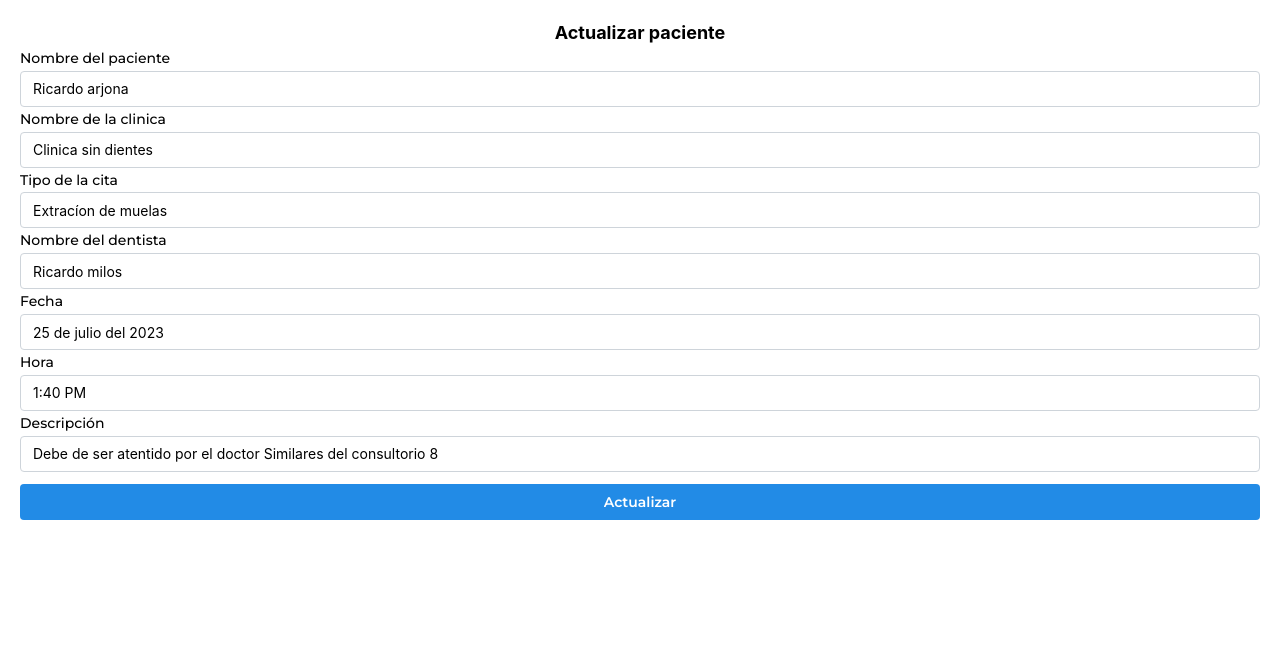
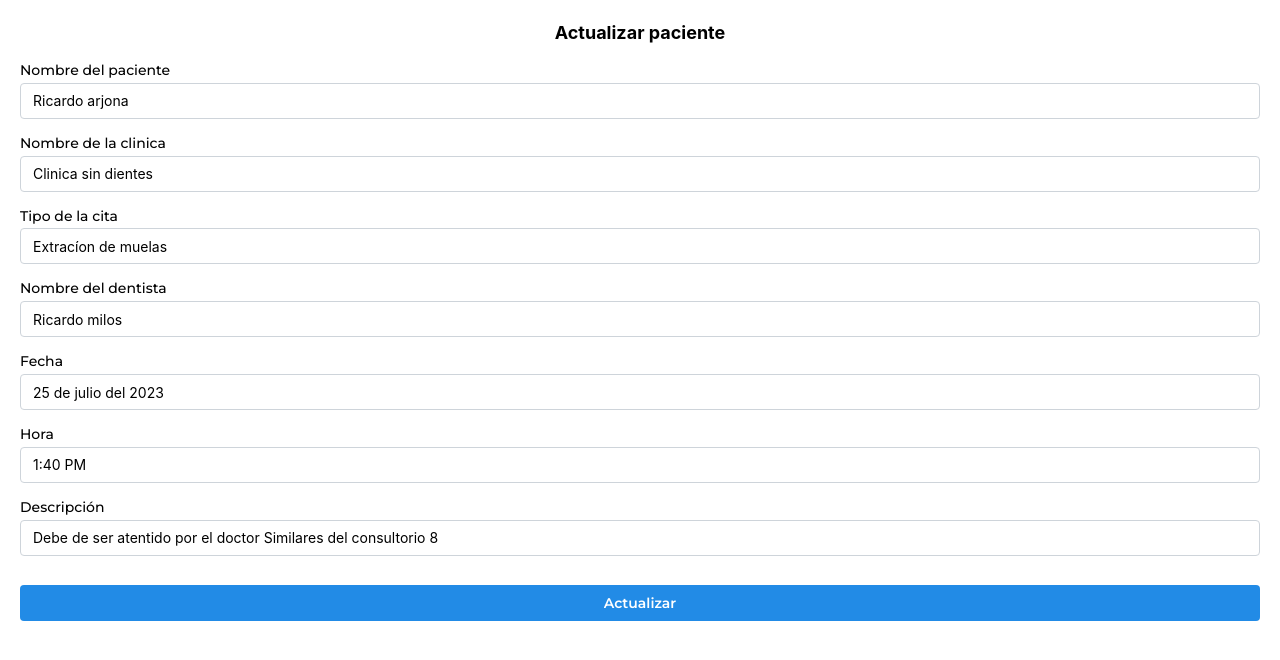
Before and after one commit to alanvviera/DentalSystem, a Next.js app: page /form_example/update in a window 1280 px wide. Shown: the top 660 px of the page. Built offline with nearby package versions, Linux system fonts and the light colour scheme; no server answers.

Commit message:
Added margin in mantineForm inputs

```diff
--- a/components/MantineForm/MantineForm.jsx
+++ b/components/MantineForm/MantineForm.jsx
@@ -1,5 +1,5 @@
 import { useForm } from '@mantine/form';
-import { Button, Box, Title } from '@mantine/core';
+import { Button, Box, Title, Space } from '@mantine/core';
 import { validateAge, validateEmail, validateName } from './valuesValidate';
 import TextInputText from './inputs/TextInputText';
 import TextInputNumber from './inputs/TextInputNumber';
@@ -64,8 +64,9 @@ export default function MantineForm({ initialValuesForKeys = { name: '', email:
 
                     })
                 }
+                <Space h={"5px"} />
                 {
-                    labelSubmit === undefined ? null : (<Button type="submit" mt="sm" color={colorSubmit}  fullWidth>
+                    labelSubmit === undefined ? null : (<Button type="submit" mt="sm" color={colorSubmit} fullWidth>
                         {labelSubmit}
                     </Button>)
                 }
--- a/components/MantineForm/inputs/TextInputNumber.jsx
+++ b/components/MantineForm/inputs/TextInputNumber.jsx
@@ -11,6 +11,7 @@ function TextInputNumber({label="Age",placeHolder="Age", valueKey="age",form,ext
     max={99}
     {...form.getInputProps(valueKey)}
     {...extraClassname}
+    className='my-3'
 />
   )
 }
--- a/components/MantineForm/inputs/TextInputPassword.jsx
+++ b/components/MantineForm/inputs/TextInputPassword.jsx
@@ -8,7 +8,7 @@ function TextInputPassword({ label = "Password", placeHolder = "Password", value
       placeholder={placeHolder}
       {...form.getInputProps(valueKey)}
       {...extraClassname}
-
+      className='my-3'
     />
   )
 }
--- a/components/MantineForm/inputs/TextInputText.jsx
+++ b/components/MantineForm/inputs/TextInputText.jsx
@@ -3,7 +3,7 @@ import React from 'react'
 
  function TextInputText({label="Name",placeHolder="Name", valueKey="name",form, extraClassname={}}) {
   return (
-    <TextInput label={label} placeholder={placeHolder} {...form.getInputProps(valueKey)} {...extraClassname} />
+    <TextInput label={label} placeholder={placeHolder} {...form.getInputProps(valueKey)} {...extraClassname} className='my-3' />
   )
 }
 
```
